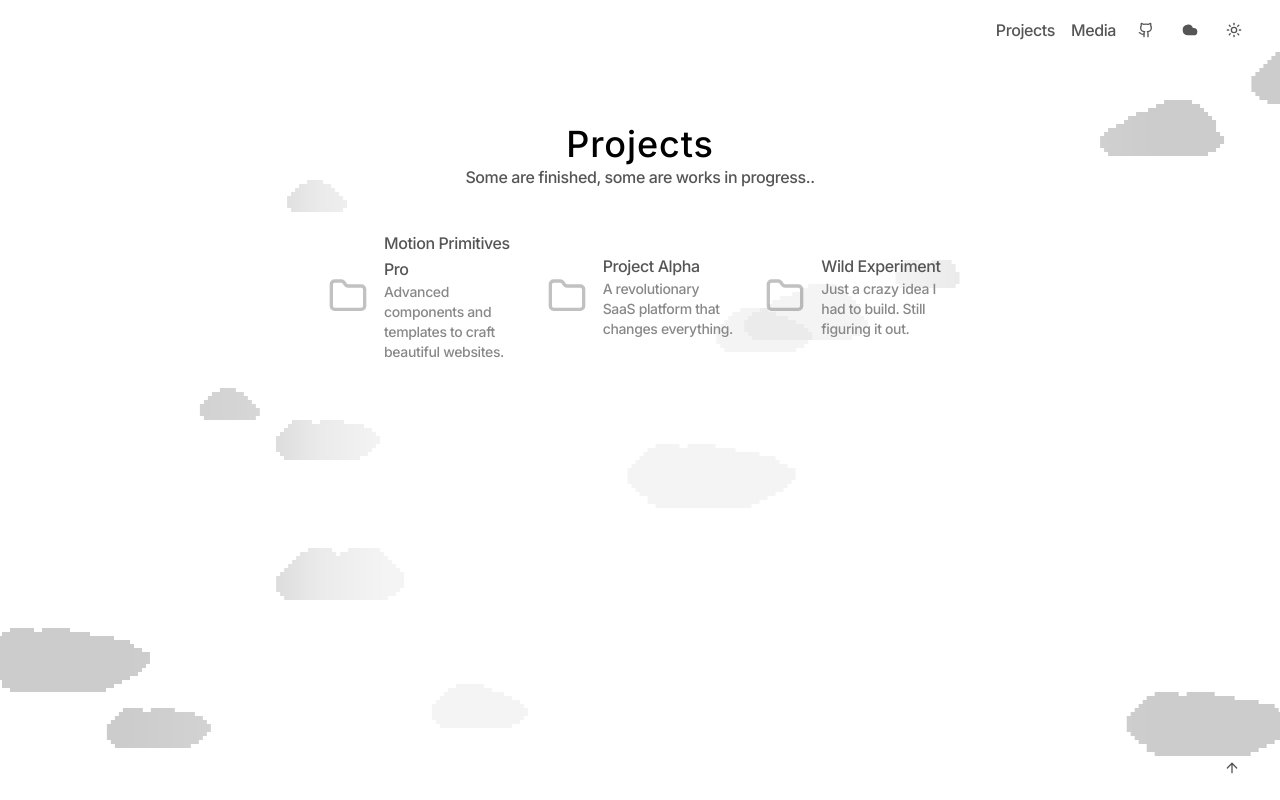
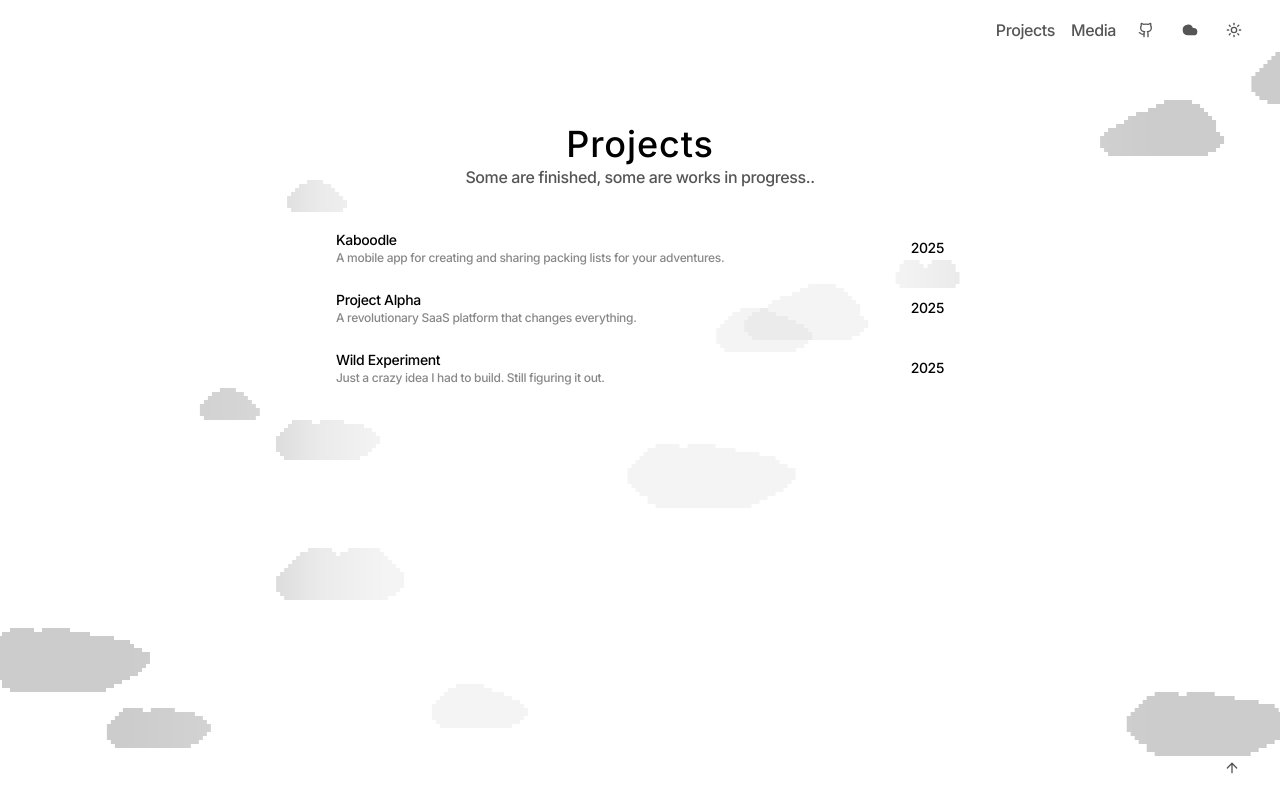
Before and after one commit to Awhalen1999/portfolio, a Next.js app: page /projects in a window 1280 px wide. Built offline with nearby package versions, Linux system fonts and the light colour scheme; a web font is replaced by a local one.

Commit message:
project card

```diff
--- a/app/(content)/projects/page.tsx
+++ b/app/(content)/projects/page.tsx
@@ -1,55 +1,55 @@
 'use client'
 
-import { ProjectCard } from '@/components/ui/project-card'
+import { ProjectTile } from '@/components/ui/project-tile'
 import { Folder } from 'lucide-react'
 import React from 'react'
 
-interface Project {
+interface ProjectTileProps {
   title: string
   description: string
-  icon: React.ReactNode
+  year: string
   image: string
 }
 
 const projectsPage = () => {
   const projects = [
     {
-      icon: <Folder className="h-10 w-10" />,
-      title: 'Motion Primitives Pro',
+      title: 'Kaboodle',
       description:
-        'Advanced components and templates to craft beautiful websites.',
+        'A mobile app for creating and sharing packing lists for your adventures.',
+      year: '2025',
       image: '/cover.jpg',
     },
     {
-      icon: <Folder className="h-10 w-10" />,
       title: 'Project Alpha',
       description: 'A revolutionary SaaS platform that changes everything.',
+      year: '2025',
       image: '/cover.jpg',
     },
     {
-      icon: <Folder className="h-10 w-10" />,
       title: 'Wild Experiment',
       description: 'Just a crazy idea I had to build. Still figuring it out.',
+      year: '2025',
       image: '/cover.jpg',
     },
   ]
 
   return (
-    <div className="space-y-8">
-      <div className="mx-auto max-w-xl text-center">
+    <div className="w-full space-y-8">
+      <div className="mx-auto text-center">
         <h1 className="text-style-header-main">Projects</h1>
         <p className="text-style-body-main">
           Some are finished, some are works in progress..
         </p>
       </div>
 
-      <div className="grid grid-cols-1 gap-4 md:grid-cols-2 lg:grid-cols-3">
+      <div className="w-full space-y-2">
         {projects.map((project, index) => (
-          <ProjectCard
+          <ProjectTile
             key={index}
             title={project.title}
-            icon={project.icon}
             description={project.description}
+            year={project.year}
             image={project.image}
           />
         ))}
--- a/app/globals.css
+++ b/app/globals.css
@@ -23,6 +23,7 @@
   --c-background: #e0f2fe;
   --c-background-muted: #bababa;
   --c-background-hover: rgba(50, 50, 50, 0.03);
+  --c-background-hover-10: rgba(50, 50, 50, 0.1);
 
   /* expanded  */
   --c-chip: rgba(50, 50, 50, 0.15);
@@ -43,6 +44,7 @@
   --c-background: #000000;
   --c-background-muted: #222;
   --c-background-hover: rgba(255, 255, 255, 0.03);
+  --c-background-hover-10: rgba(255, 255, 255, 0.1);
 
   /* expanded  */
   --c-chip: rgba(255, 255, 255, 0.15);
@@ -150,9 +152,15 @@
     @apply leading-relaxed font-semibold;
   }
 
-  .text-style-body-small {
+  .text-style-body-small-60 {
     font-family: var(--font-inter);
     color: var(--c-text-60);
+    @apply text-sm font-medium tracking-tight;
+  }
+
+  .text-style-body-small-100 {
+    font-family: var(--font-inter);
+    color: var(--c-text-100);
     @apply text-sm font-medium tracking-tight;
   }
 
--- a/app/page.tsx
+++ b/app/page.tsx
@@ -69,7 +69,7 @@
         <p className="text-style-body-bold">Code and software</p>
         {/* Languages */}
         <div className="flex items-start gap-2">
-          <p className="text-style-body-small">Languages</p>
+          <p className="text-style-body-small-60">Languages</p>
           <div className="flex flex-wrap gap-1">
             <Chip
               href="https://www.typescriptlang.org"
@@ -118,7 +118,7 @@
 
         {/* Frontend */}
         <div className="flex items-start gap-2">
-          <p className="text-style-body-small">Frontend</p>
+          <p className="text-style-body-small-60">Frontend</p>
           <div className="flex flex-wrap gap-1">
             <Chip
               href="https://react.dev"
@@ -181,7 +181,7 @@
 
         {/* Backend */}
         <div className="flex items-start gap-2">
-          <p className="text-style-body-small">Backend</p>
+          <p className="text-style-body-small-60">Backend</p>
           <div className="flex flex-wrap gap-1">
             <Chip
               href="https://nodejs.org"
@@ -286,7 +286,7 @@
 
         {/* Tools & Development */}
         <div className="flex items-start gap-2">
-          <p className="text-style-body-small">Tools</p>
+          <p className="text-style-body-small-60">Tools</p>
           <div className="flex flex-wrap gap-1">
             <Chip
               href="https://github.com"
@@ -501,7 +501,7 @@
 
       {/* Email Contact */}
       <div className="pt-3">
-        <p className="text-style-body-small">
+        <p className="text-style--60">
           Or mail me at{' '}
           <Link
             href="mailto:awhalendev@gmail.com"
--- a/components/ui/project-card.tsx
+++ /dev/null
@@ -1,45 +0,0 @@
-'use client'
-
-import React, { useState } from 'react'
-import { ImageDialog } from './image-dialog'
-
-interface ProjectCardProps {
-  title: string
-  description: string
-  icon: React.ReactNode
-  image: string
-}
-
-export function ProjectCard({
-  title,
-  description,
-  icon,
-  image,
-}: ProjectCardProps) {
-  const [isDialogOpen, setIsDialogOpen] = useState(false)
-
-  return (
-    <>
-      <div
-        className="flex cursor-zoom-in items-center gap-4 rounded-sm p-2 hover:bg-[var(--c-background-hover)]"
-        onClick={() => setIsDialogOpen(true)}
-      >
-        <div className="flex flex-shrink-0 items-center justify-center text-[var(--c-text-transparent)]">
-          {icon}
-        </div>
-        <div>
-          <h3 className="text-style-body-main">{title}</h3>
-          <p className="text-style-body-small">{description}</p>
-        </div>
-      </div>
-
-      {/* Image Dialog */}
-      <ImageDialog
-        isOpen={isDialogOpen}
-        onClose={() => setIsDialogOpen(false)}
-        imageSrc={image}
-        title={title}
-      />
-    </>
-  )
-}
--- /dev/null
+++ b/components/ui/project-tile.tsx
@@ -0,0 +1,51 @@
+'use client'
+
+import React, { useState } from 'react'
+import { ImageDialog } from './image-dialog'
+
+interface ProjectTileProps {
+  title: string
+  description: string
+  year: string
+  image: string
+}
+
+export function ProjectTile({
+  title,
+  description,
+  year,
+  image,
+}: ProjectTileProps) {
+  const [isDialogOpen, setIsDialogOpen] = useState(false)
+
+  return (
+    <>
+      <div
+        className="flex w-full cursor-pointer items-center justify-between gap-4 rounded-sm p-2 px-4 hover:bg-[var(--c-background-hover-10)]"
+        onClick={() => setIsDialogOpen(true)}
+      >
+        <div className="flex flex-col">
+          <h3 className="text-style-body-small-100">{title}</h3>
+          <p className="text-style-body-extra-small">{description}</p>
+        </div>
+
+        {/* Simple connecting line */}
+        <div className="flex flex-1 items-center">
+          <div className="h-px w-full bg-[var(--c-separator)]"></div>
+        </div>
+
+        <div className="flex-shrink-0">
+          <p className="text-style-body-small-100">{year}</p>
+        </div>
+      </div>
+
+      {/* Image Dialog */}
+      <ImageDialog
+        isOpen={isDialogOpen}
+        onClose={() => setIsDialogOpen(false)}
+        imageSrc={image}
+        title={title}
+      />
+    </>
+  )
+}
```
